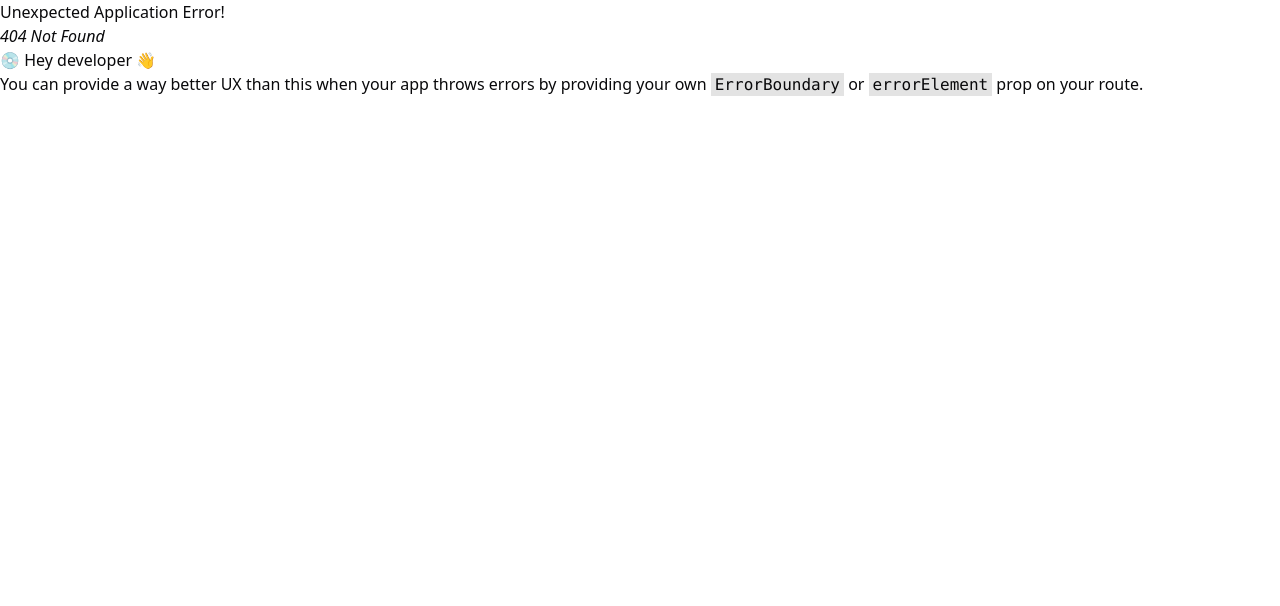
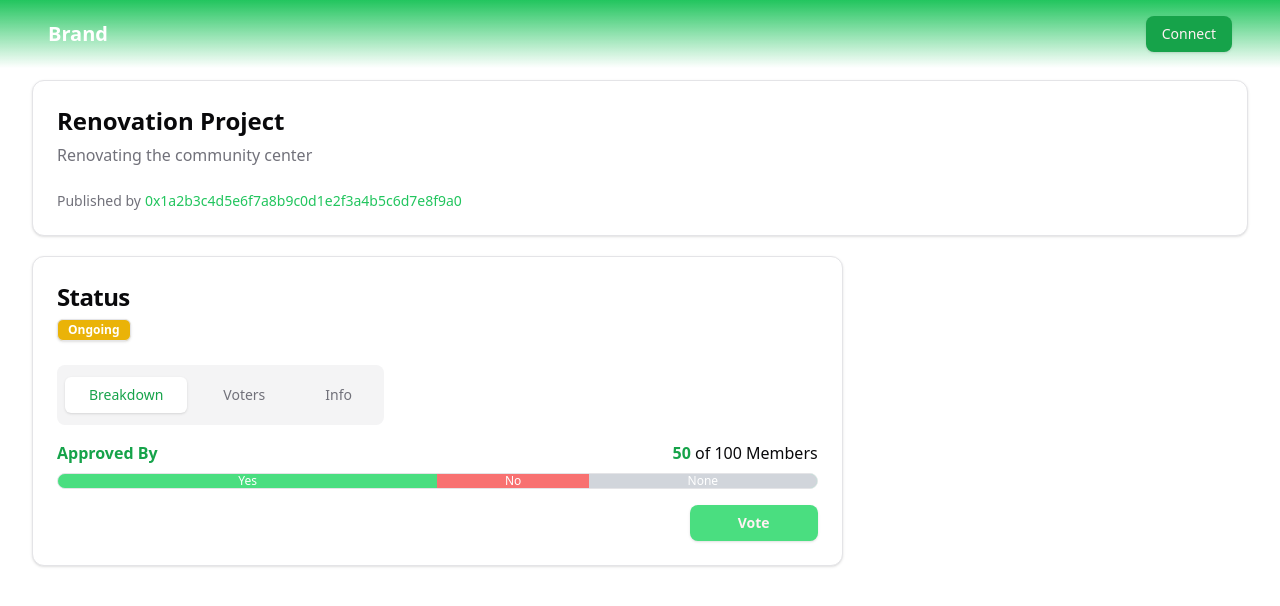
Before and after one commit to FinCube-23/DAO-Proposal-Governance, a React (Vite) app in the folder frontend/: page /dashboard/proposals/1 in a window 1280 px wide. Before the commit this address had no page. Shown: the top 606 px of the page. Built offline with nearby package versions, Linux system fonts and the light colour scheme.

Commit message:
feat: fincube:29 add proposal view with voting card

```diff
--- a/frontend/package.json
+++ b/frontend/package.json
@@ -12,6 +12,7 @@
   "dependencies": {
     "@radix-ui/react-icons": "^1.3.0",
     "@radix-ui/react-slot": "^1.0.2",
+    "@radix-ui/react-tabs": "^1.0.4",
     "@reduxjs/toolkit": "^2.2.1",
     "class-variance-authority": "^0.7.0",
     "clsx": "^2.1.0",
--- a/frontend/src/components/dao/ProposalCard.tsx
+++ b/frontend/src/components/dao/ProposalCard.tsx
@@ -1,9 +1,11 @@
 import { Badge } from "@components/ui/badge";
-import { Card, CardHeader, CardContent, CardFooter } from "@components/ui/card";
+import { Card, CardHeader, CardFooter } from "@components/ui/card";
 import { Proposal } from "@services/proposal/types";
+import { useNavigate } from "react-router-dom";
 
 interface Props {
     proposal: Proposal;
+    showStatus?: boolean;
 }
 
 const convertStatusToVariant = (status: string) => {
@@ -17,26 +19,32 @@ const convertStatusToVariant = (status: string) => {
         default:
             return "default";
     }
-}
+};
 
-export default function ProposalCard({ proposal }: Props) {
+export default function ProposalCard({ proposal, showStatus = true }: Props) {
+    const navigate = useNavigate();
+
     return (
-        <Card>
+        <Card
+            className="hover:border-green-500 cursor-pointer"
+            onClick={() => navigate(`/dashboard/proposals/${proposal.address}`)}
+        >
             <CardHeader>
-                <div>
-                    <Badge variant={convertStatusToVariant(proposal.status)}>
-                        <p className="capitalize">{proposal.status}</p>
-                    </Badge>
+                {showStatus && (
+                    <div className="mb-2">
+                        <Badge
+                            variant={convertStatusToVariant(proposal.status)}
+                        >
+                            <p className="capitalize">{proposal.status}</p>
+                        </Badge>
+                    </div>
+                )}
+                <div className="font-bold text-2xl">{proposal.title}</div>
+                <div className="text-muted-foreground">
+                    {proposal.description}
                 </div>
             </CardHeader>
-            <CardContent>
-                <div className="font-bold text-2xl">
-                {proposal.title}
-                </div>
-                <div className="text-muted-foreground">
-                {proposal.description}
-                </div>
-            </CardContent>
+
             <CardFooter>
                 <div className="flex gap-1 text-sm">
                     <div className="text-muted-foreground">Published by</div>
@@ -44,10 +52,7 @@ export default function ProposalCard({ proposal }: Props) {
                         href="#"
                         className="text-green-500 hover:underline cursor-pointer"
                     >
-                        <p className="overflow-tranc">
-                            {/* 0x68fa609716a1901b51e22c88baf660ca1d8dec0b */}
-                            {proposal.address}
-                        </p>
+                        <p className="overflow-tranc">{proposal.address}</p>
                     </a>
                 </div>
             </CardFooter>
--- /dev/null
+++ b/frontend/src/components/dao/ProposalStatCard.tsx
@@ -0,0 +1,78 @@
+import { Badge } from "@components/ui/badge";
+import {
+    Card,
+    CardContent,
+    CardDescription,
+    CardHeader,
+    CardTitle,
+} from "@components/ui/card";
+import { Tabs, TabsContent, TabsList, TabsTrigger } from "@components/ui/tabs";
+import { Proposal } from "@services/proposal/types";
+import VotingProgressBar from "./VotingProgressBar";
+import { Button } from "@components/ui/button";
+
+const convertStatusToVariant = (status: string) => {
+    switch (status) {
+        case "ongoing":
+            return "warning";
+        case "executed":
+            return "success";
+        case "canceled":
+            return "danger";
+        default:
+            return "default";
+    }
+};
+
+interface Props {
+    proposal: Proposal;
+}
+
+export const ProposalStatCard = ({ proposal }: Props) => {
+    return (
+        <Card>
+            <CardHeader>
+                <CardTitle className="text-2xl">Status</CardTitle>
+                <CardDescription>
+                    <Badge variant={convertStatusToVariant(proposal.status)}>
+                        <p className="capitalize">{proposal.status}</p>
+                    </Badge>
+                </CardDescription>
+            </CardHeader>
+            <CardContent>
+                <Tabs defaultValue="breakdown">
+                    <TabsList>
+                        <TabsTrigger value="breakdown">Breakdown</TabsTrigger>
+                        <TabsTrigger value="voters">Voters</TabsTrigger>
+                        <TabsTrigger value="info">Info</TabsTrigger>
+                    </TabsList>
+                    <TabsContent value="breakdown" className="mt-4">
+                        <div className="flex justify-between">
+                            <div className="text-primary font-bold">
+                                Approved By
+                            </div>
+                            <div>
+                                <span className="text-primary font-bold">
+                                    50
+                                </span>{" "}
+                                of 100 Members
+                            </div>
+                        </div>
+                        <VotingProgressBar total={100} yes={50} no={20} />
+                        <div className="flex justify-end">
+                            <Button className=" mt-2 bg-green-400 font-bold w-32">
+                                Vote
+                            </Button>
+                        </div>
+                    </TabsContent>
+                    <TabsContent value="voters" className="mt-4">
+                        Change your password here.
+                    </TabsContent>
+                    <TabsContent value="info" className="mt-4">
+                        Change your password here.
+                    </TabsContent>
+                </Tabs>
+            </CardContent>
+        </Card>
+    );
+};
--- /dev/null
+++ b/frontend/src/components/dao/VotingProgressBar.tsx
@@ -0,0 +1,27 @@
+interface Props {
+    total: number;
+    yes: number;
+    no: number;
+}
+export default function VotingProgressBar({ total, yes, no }: Props) {
+    const neutral = total - (yes + no);
+    const yesPercent = (yes / total) * 100;
+    const noPercent = (no / total) * 100;
+    const neutralPercent = (neutral / total) * 100;
+    return (
+        <div className="border h-4 my-2 text-xs flex rounded-lg bg-emerald-200">
+            <div
+                style={{ width: `${yesPercent}%` }}
+                className="shadow-none flex flex-col text-center whitespace-nowrap rounded-l-lg text-white justify-center bg-green-400"
+            >Yes</div>
+            <div
+                style={{ width: `${noPercent}%` }}
+                className="shadow-none flex flex-col text-center whitespace-nowrap text-white justify-center bg-red-400"
+            >No</div>
+            <div
+                style={{ width: `${neutralPercent}%` }}
+                className="shadow-none flex flex-col text-center rounded-r-lg whitespace-nowrap text-white justify-center bg-gray-300"
+            >None</div>
+        </div>
+    );
+}
--- /dev/null
+++ b/frontend/src/components/ui/tabs.tsx
@@ -0,0 +1,53 @@
+import * as React from "react"
+import * as TabsPrimitive from "@radix-ui/react-tabs"
+
+import { cn } from "@/lib/utils"
+
+const Tabs = TabsPrimitive.Root
+
+const TabsList = React.forwardRef<
+  React.ElementRef<typeof TabsPrimitive.List>,
+  React.ComponentPropsWithoutRef<typeof TabsPrimitive.List>
+>(({ className, ...props }, ref) => (
+  <TabsPrimitive.List
+    ref={ref}
+    className={cn(
+      "inline-flex items-center justify-center gap-3 rounded-lg bg-muted px-2 py-3 text-muted-foreground",
+      className
+    )}
+    {...props}
+  />
+))
+TabsList.displayName = TabsPrimitive.List.displayName
+
+const TabsTrigger = React.forwardRef<
+  React.ElementRef<typeof TabsPrimitive.Trigger>,
+  React.ComponentPropsWithoutRef<typeof TabsPrimitive.Trigger>
+>(({ className, ...props }, ref) => (
+  <TabsPrimitive.Trigger
+    ref={ref}
+    className={cn(
+      "inline-flex items-center justify-center whitespace-nowrap rounded-md px-6 py-2 text-sm font-medium ring-offset-background transition-all focus-visible:outline-none focus-visible:ring-2 focus-visible:ring-ring focus-visible:ring-offset-2 disabled:pointer-events-none disabled:opacity-50 data-[state=active]:bg-background data-[state=active]:text-primary data-[state=active]:shadow",
+      className
+    )}
+    {...props}
+  />
+))
+TabsTrigger.displayName = TabsPrimitive.Trigger.displayName
+
+const TabsContent = React.forwardRef<
+  React.ElementRef<typeof TabsPrimitive.Content>,
+  React.ComponentPropsWithoutRef<typeof TabsPrimitive.Content>
+>(({ className, ...props }, ref) => (
+  <TabsPrimitive.Content
+    ref={ref}
+    className={cn(
+      "mt-2 ring-offset-background focus-visible:outline-none focus-visible:ring-2 focus-visible:ring-ring focus-visible:ring-offset-2",
+      className
+    )}
+    {...props}
+  />
+))
+TabsContent.displayName = TabsPrimitive.Content.displayName
+
+export { Tabs, TabsList, TabsTrigger, TabsContent }
--- a/frontend/src/global.css
+++ b/frontend/src/global.css
@@ -66,3 +66,18 @@
 .overflow-tranc {
   @apply overflow-hidden overflow-ellipsis md:overflow-auto w-16 md:w-full;
 }
+
+@keyframes border-pulsate {
+  0%   { border-color: rgba(34,197,94,1); }
+  50%  { border-color: rgba(0, 255, 0, 0); }
+  100% { border-color: rgba(34,197,94,1); }
+}
+
+.pulse-border {
+  border: 2px soild;
+}
+
+.pulse-border:hover{
+  border: 1px solid rgba(34,197,94,1);
+  animation: border-pulsate 2s infinite;
+}
--- /dev/null
+++ b/frontend/src/layouts/DaoLayout.tsx
@@ -0,0 +1,9 @@
+import { Outlet } from "react-router-dom";
+
+export default function DaoLayout() {
+    return (
+        <>
+            <Outlet />
+        </>
+    );
+}
--- /dev/null
+++ b/frontend/src/pages/dao/proposal/proposalView.tsx
@@ -0,0 +1,28 @@
+import ProposalCard from "@components/dao/ProposalCard";
+import { ProposalStatCard } from "@components/dao/ProposalStatCard";
+import { Proposal } from "@services/proposal/types";
+// import { useParams } from "react-router-dom";
+
+const proposal: Proposal = {
+    title: "Renovation Project",
+    description: "Renovating the community center",
+    status: "ongoing",
+    address: "0x1a2b3c4d5e6f7a8b9c0d1e2f3a4b5c6d7e8f9a0",
+};
+
+export default function ProposalView() {
+    // const { address } = useParams();
+    return (
+        <div className="flex flex-col gap-5">
+            <ProposalCard proposal={proposal} showStatus={false} />
+            <div className="flex flex-col-reverse md:grid md:grid-cols-12">
+                <div className="md:col-span-8">
+                    <ProposalStatCard proposal={proposal} />
+                </div>
+                <div className="md:col-span-4">
+
+                </div>
+            </div>
+        </div>
+    );
+}
--- a/frontend/src/pages/dao_dashboard.tsx
+++ b/frontend/src/pages/dao_dashboard.tsx
@@ -37,13 +37,13 @@ export default function DaoDashboard() {
         <div className="flex flex-col gap-5">
             <Card>
                 <CardHeader>
-                    <CardTitle>DAO Title Dashboard</CardTitle>
+                    <CardTitle className="text-2xl">DAO Title Dashboard</CardTitle>
                     <CardDescription>
                         <a
                             href="#"
                             className="text-sm text-green-500 cursor-pointer hover:underline"
                         >
-                            0x68fa609716a1901b51e22c88baf660ca1d8dec0b
+
                         </a>
                     </CardDescription>
                 </CardHeader>
@@ -72,8 +72,8 @@ export default function DaoDashboard() {
                     </div>
                 </CardFooter>
             </Card>
-            <div className="grid grid-cols-1  md:grid-cols-12 gap-5">
-                <div className="col-span-7 flex flex-col gap-5">
+            <div className="flex flex-col-reverse md:grid md:grid-cols-12 gap-5">
+                <div className="md:col-span-7 flex flex-col gap-5">
                     <Card>
                         <div className="flex justify-between items-center p-3">
                             <div className="flex items-center gap-3">
@@ -90,7 +90,7 @@ export default function DaoDashboard() {
                         <ProposalCard key={idx} proposal={proposal} />
                     ))}
                 </div>
-                <div className="col-span-5">
+                <div className="md:col-span-5">
                     <Card>
                         <CardHeader>
                             <div className="flex justify-between items-center">
```
Also changed, not shown: frontend/src/routes/root.tsx (+13 -1 lines), 1 other file (tests, documents, lock files or other folders).
